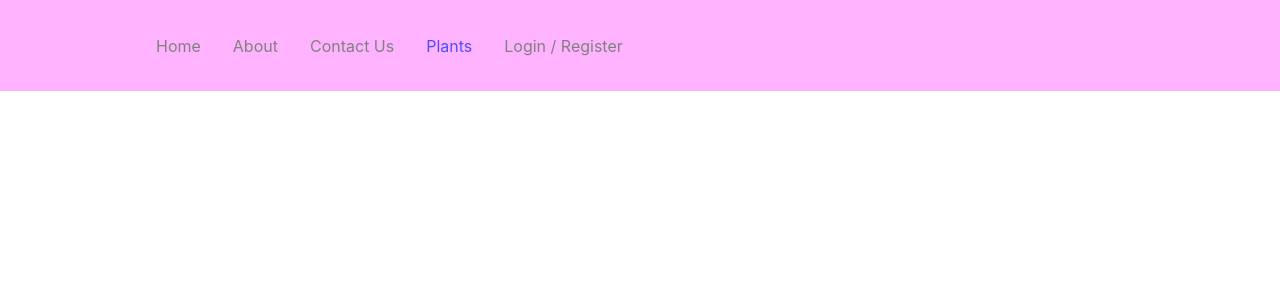
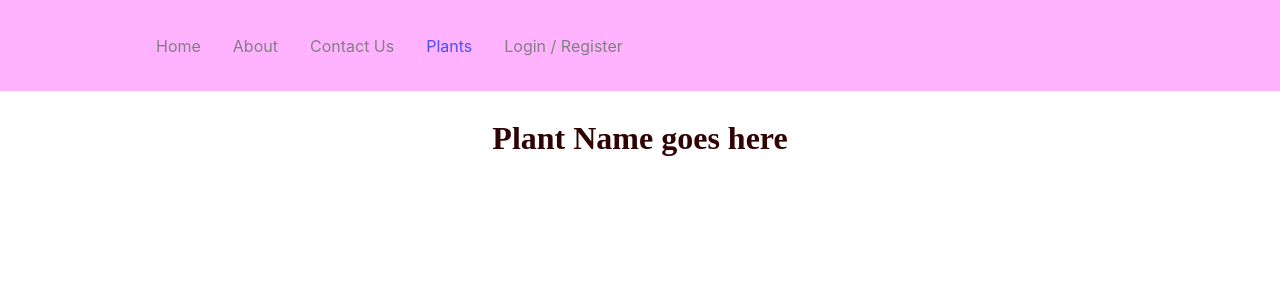
Before and after one commit to this-is-joeking/leaf-ledger-fe, a React (Create React App) app: page /plants/1 in a window 1280 px wide. Shown: the top 300 px of the page. Built offline with nearby package versions, Linux system fonts and the light colour scheme.

Commit message:
Add link to plant show page for each plant on index page

```diff
--- a/src/App.js
+++ b/src/App.js
@@ -5,9 +5,10 @@ import { BrowserRouter as Router, Routes, Route }
 	from 'react-router-dom';
 import Home from './pages';
 import About from './pages/about';
-import Plants from './pages/plants';
+import Plants from './pages/plants/plants';
 import Login from './pages/login';
 import Contact from './pages/contact';
+import Plant from './pages/plants/plant'
 
 function App() {
 	return (
@@ -18,6 +19,7 @@ function App() {
 				<Route path='/about' element={<About />} />
 				<Route path='/contact' element={<Contact />} />
 				<Route path='/plants' element={<Plants />} />
+				<Route path='/plants/:id' element={<Plant />} />
 				<Route path='/login' element={<Login />} />
 			</Routes>
 		</Router>
--- a/src/components/Plantlist.js
+++ b/src/components/Plantlist.js
@@ -44,7 +44,7 @@ export default function Plantlist() {
           {allPlants.map((plant) => {
             return (
               <li className="plant" plant={plant} key={plant.id}>
-                <label className="itemDisplay">{plant.attributes.common_name}</label>
+                <a href={'/plants/' + plant.id}>{plant.attributes.common_name}</a>
               </li>
             );
           })}
--- /dev/null
+++ b/src/pages/plants/plant.js
@@ -0,0 +1,17 @@
+import React, { Component } from "react";
+import '../../App.css';
+
+class Plant extends Component {
+  render() {
+    return (
+      <div className="mainContainer">
+        <div className="topHeading">
+          <h1>Plant Name goes here</h1>
+        </div>
+
+      </div>
+    );
+  }
+}
+
+export default Plant;
--- a/src/pages/plants.js
+++ b/src/pages/plants/plants.js
@@ -1,6 +1,6 @@
 import React, { Component } from "react";
-import Plantlist from "../components/Plantlist";
-import '../App.css';
+import Plantlist from "../../components/Plantlist";
+import '../../App.css';
 
 class Plants extends Component {
   render() {
```
